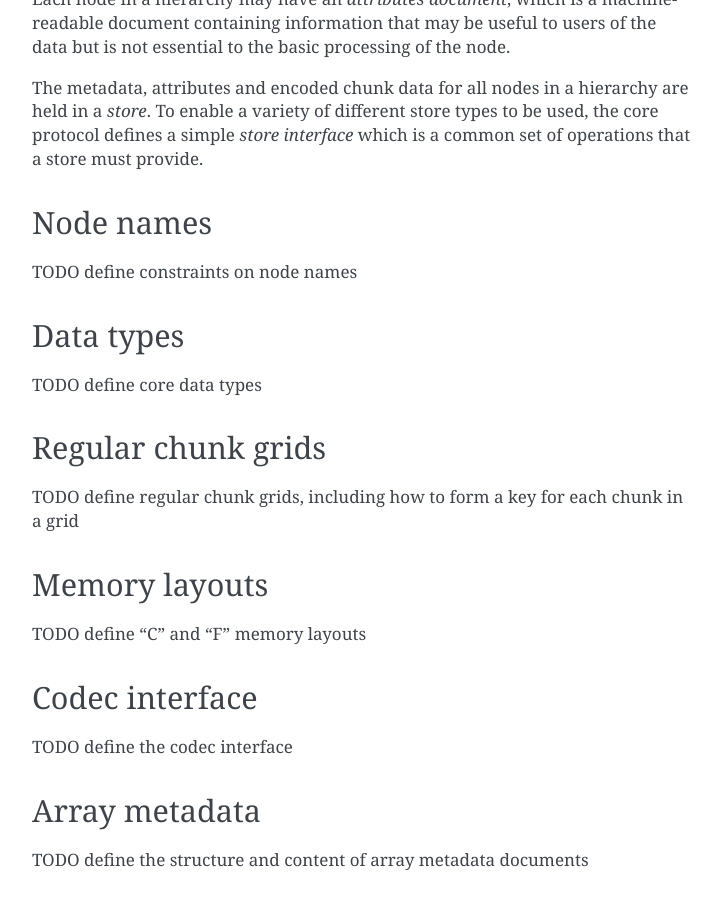
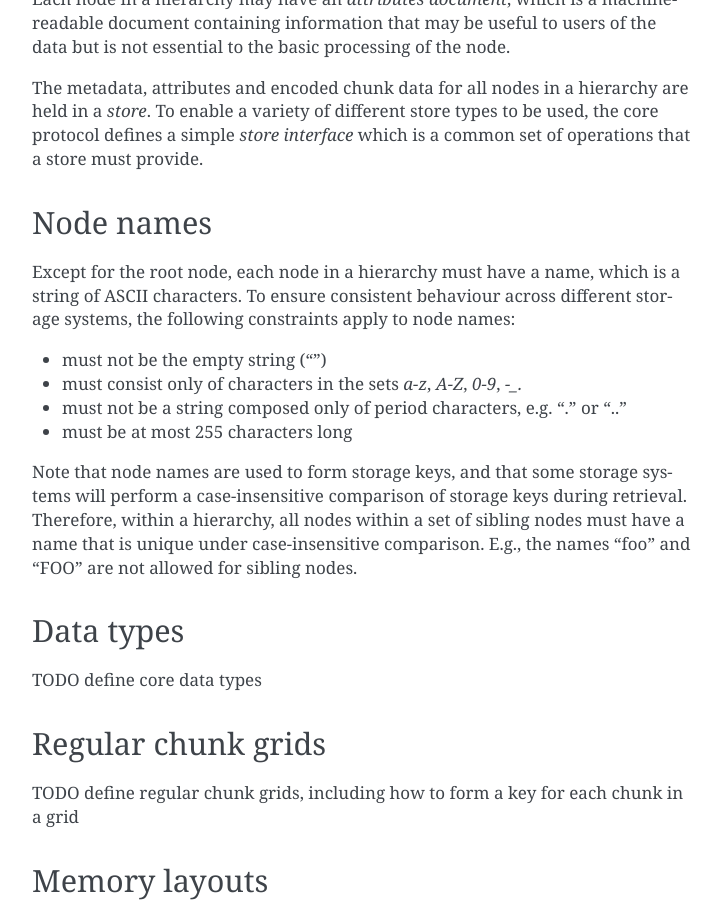
Before and after one commit to zarr-developers/zarr-specs, a Sphinx documentation site: the page built from docs/protocol/core/v3.0.rst, in a window 1280 px wide and 900 px high, scrolled down 1653 px. Shown: the whole window, without its empty margins (388-1110 px from the left). Built offline with Sphinx 7.4.7, drawn with Linux system fonts in a browser that asks for light colours; some of the changed text lies outside the part shown.

Commit message:
initial drafting on node names

```diff
--- a/docs/protocol/core/v3.0.rst
+++ b/docs/protocol/core/v3.0.rst
@@ -10,8 +10,9 @@ either a *group* or an *array*. Group nodes may have children
 but array nodes may not.
 
 Each node in a hierarchy has a *name* which is a string of ASCII
-characters with some additional constraints. Two sibling nodes cannot
-have the same name. The root node does not have a name.
+characters with some additional constraints defined in the section on
+`Node names`_ below. Two sibling nodes cannot have the same name. The
+root node does not have a name.
 
 Each node in a hierarchy has a *path* which uniquely identifies that
 node and defines its location within the hierarchy. The path is formed
@@ -95,7 +96,27 @@ provide.
 Node names
 ----------
 
-TODO define constraints on node names
+Except for the root node, each node in a hierarchy must have a name,
+which is a string of ASCII characters. To ensure consistent behaviour
+across different storage systems, the following constraints apply to
+node names:
+
+* must not be the empty string ("")
+
+* must consist only of characters in the sets `a-z`, `A-Z`, `0-9`,
+  `-_.`
+
+* must not be a string composed only of period characters, e.g. "." or
+  ".."
+
+* must be at most 255 characters long
+
+Note that node names are used to form storage keys, and that some
+storage systems will perform a case-insensitive comparison of storage
+keys during retrieval. Therefore, within a hierarchy, all nodes within
+a set of sibling nodes must have a name that is unique under
+case-insensitive comparison. E.g., the names "foo" and "FOO" are not
+allowed for sibling nodes.
 
 
 Data types
```
